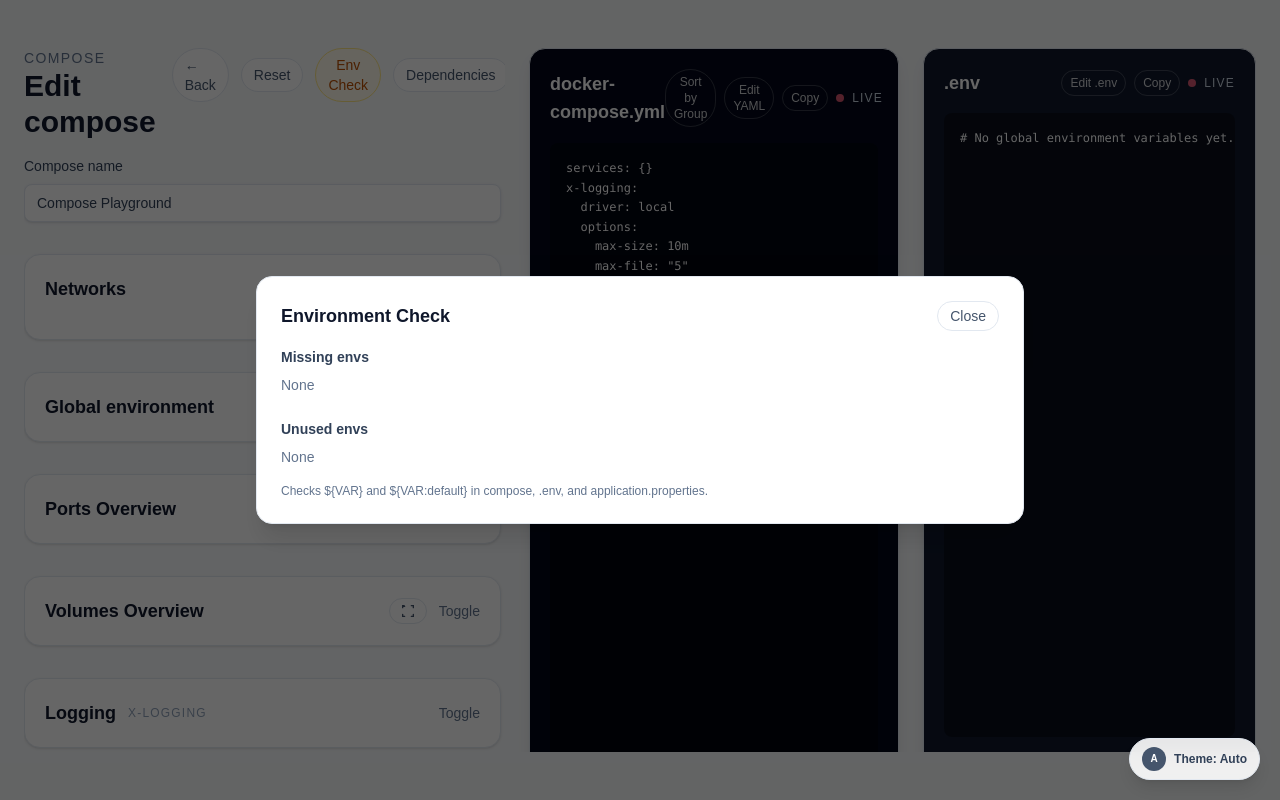
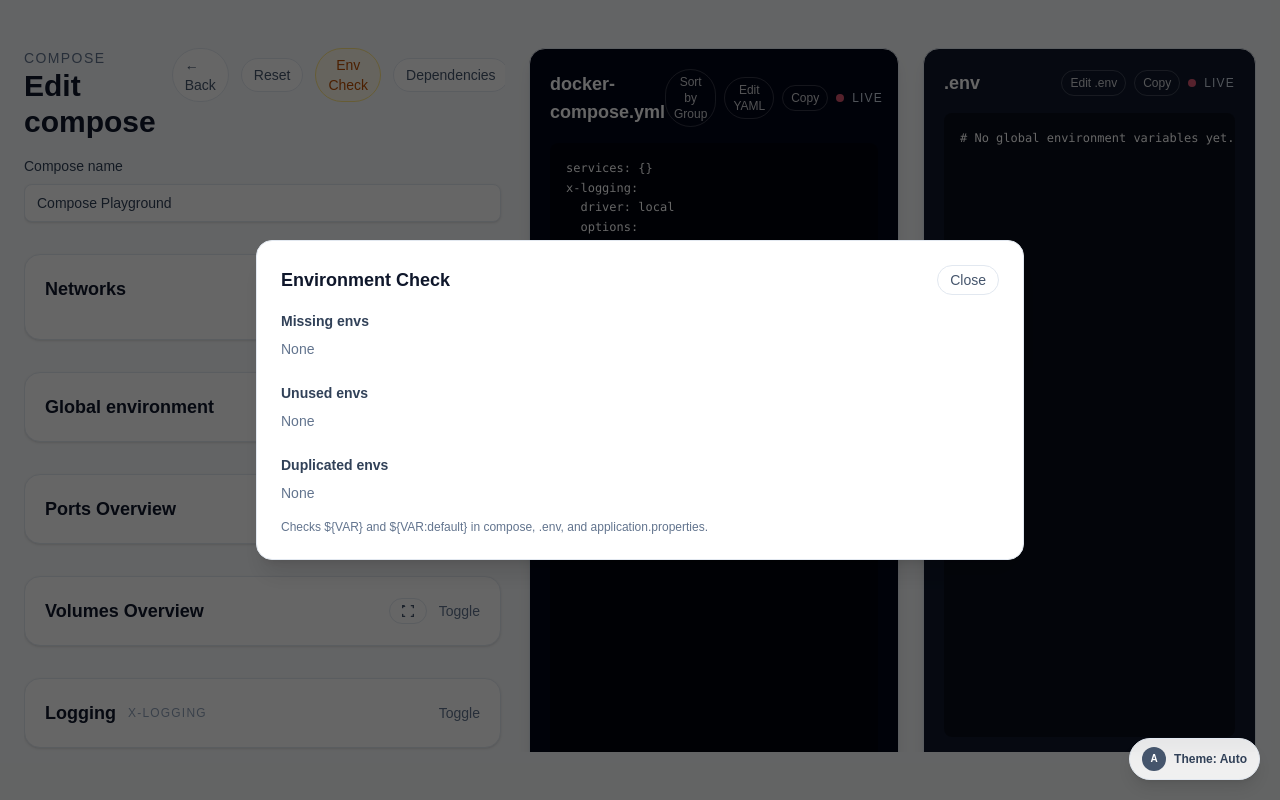
Before and after one commit to oferpaster/compose-manager, a Next.js app: page /playground in a window 1280 px wide. Both pictures are taken after a click on the button "Env Check". Built offline with nearby package versions, Linux system fonts and the light colour scheme.

Commit message:
add check duplication to .env

```diff
--- a/src/components/ComposeEditor.tsx
+++ b/src/components/ComposeEditor.tsx
@@ -134,6 +134,10 @@ export default function ComposeEditor({
   const [isValidationOpen, setIsValidationOpen] = useState(false);
   const [missingEnvSearch, setMissingEnvSearch] = useState("");
   const [unusedEnvSearch, setUnusedEnvSearch] = useState("");
+  const [duplicateEnvSearch, setDuplicateEnvSearch] = useState("");
+  const [duplicateEnvTargets, setDuplicateEnvTargets] = useState<
+    Record<string, string>
+  >({});
   const [copiedCompose, setCopiedCompose] = useState(false);
   const [copiedEnv, setCopiedEnv] = useState(false);
   const [missingEnvValues, setMissingEnvValues] = useState<
@@ -276,19 +280,38 @@ export default function ComposeEditor({
     () => generateEnvFile(validationConfig),
     [validationConfig],
   );
+  const validationBaseConfig = useMemo(() => {
+    if (!isYamlEditorOpen) return validationConfig;
+    const result = parseComposeYamlToConfig(
+      yamlDraft,
+      config,
+      catalog.services,
+    );
+    return result.error ? validationConfig : result.config;
+  }, [catalog.services, config, isYamlEditorOpen, validationConfig, yamlDraft]);
 
   const validation = useMemo(() => {
     const definedGlobal = new Set<string>();
     const definedService = new Set<string>();
+    const valuesMap = new Map<string, Set<string>>();
 
-    validationConfig.globalEnv.forEach((entry) => {
+    const globalEnvEntries = isEnvEditorOpen
+      ? parseEnvText(envDraft)
+      : validationBaseConfig.globalEnv;
+    globalEnvEntries.forEach((entry) => {
       if (entry.key.trim() && entry.value.trim()) {
         definedGlobal.add(entry.key.trim());
+        const valueKey = entry.value.trim();
+        if (valueKey) {
+          if (!valuesMap.has(valueKey)) valuesMap.set(valueKey, new Set());
+          valuesMap.get(valueKey)?.add(entry.key.trim());
+        }
       }
     });
-    validationConfig.services.forEach((service) => {
+    validationBaseConfig.services.forEach((service) => {
       service.env.forEach((entry) => {
-        if (entry.key.trim()) definedService.add(entry.key.trim());
+        const key = entry.key.trim();
+        if (key) definedService.add(key);
       });
     });
 
@@ -301,11 +324,23 @@ export default function ComposeEditor({
       }
     };
 
-    extractFromText(validationComposeYaml);
-    extractFromText(validationEnvFile);
-    validationConfig.services.forEach((service) => {
+    const effectiveComposeYaml = isYamlEditorOpen
+      ? yamlDraft
+      : validationComposeYaml;
+    const effectiveEnvFile = isEnvEditorOpen ? envDraft : validationEnvFile;
+
+    extractFromText(effectiveComposeYaml);
+    extractFromText(effectiveEnvFile);
+    validationBaseConfig.services.forEach((service) => {
       if (service.applicationProperties) {
         extractFromText(service.applicationProperties);
+        return;
+      }
+      const template = catalog.services.find(
+        (item) => item.id === service.serviceId,
+      )?.applicationPropertiesTemplate;
+      if (template?.trim()) {
+        extractFromText(template);
       }
     });
 
@@ -319,8 +354,25 @@ export default function ComposeEditor({
     missing.sort();
     unused.sort();
 
-    return { missing, unused };
-  }, [validationComposeYaml, validationConfig, validationEnvFile]);
+    const duplicated = Array.from(valuesMap.entries())
+      .filter(([, keys]) => keys.size > 1)
+      .map(([value, keys]) => ({
+        value,
+        keys: Array.from(keys).sort(),
+      }))
+      .sort((a, b) => a.value.localeCompare(b.value));
+
+    return { missing, unused, duplicated };
+  }, [
+    catalog.services,
+    envDraft,
+    isEnvEditorOpen,
+    isYamlEditorOpen,
+    validationBaseConfig,
+    validationComposeYaml,
+    validationEnvFile,
+    yamlDraft,
+  ]);
 
   const resolvePortMapping = (port: string, envMap: Map<string, string>) => {
     const pattern = /\$\{([A-Za-z_][A-Za-z0-9_]*)(?::([^}]*))?\}/g;
@@ -458,6 +510,116 @@ export default function ComposeEditor({
     });
   };
 
+  const refactorDuplicateEnv = (
+    value: string,
+    nextKeyInput: string,
+    keys: string[],
+  ) => {
+    const nextKey = nextKeyInput.trim();
+    if (!nextKey) return;
+    if (!/^[A-Za-z_][A-Za-z0-9_]*$/.test(nextKey)) return;
+    const oldKeys = new Set(keys);
+    if (oldKeys.size === 0) return;
+
+    const pattern = /\$\{([A-Za-z_][A-Za-z0-9_]*)(?::([^}]*))?\}/g;
+    const replaceText = (text: string) =>
+      text.replace(pattern, (match, name, fallback) => {
+        if (!oldKeys.has(name)) return match;
+        if (typeof fallback === "string") {
+          return `\${${nextKey}:${fallback}}`;
+        }
+        return `\${${nextKey}}`;
+      });
+
+    const replaceMaybe = (text?: string) => {
+      if (!text) return text;
+      return replaceText(text);
+    };
+
+    setConfig((prev) => {
+      const nextGlobalEnv = prev.globalEnv
+        .filter((entry) => !oldKeys.has(entry.key))
+        .map((entry) => ({
+          ...entry,
+          value: replaceText(entry.value),
+        }));
+
+      const existingIndex = nextGlobalEnv.findIndex(
+        (entry) => entry.key === nextKey,
+      );
+      if (existingIndex >= 0) {
+        nextGlobalEnv[existingIndex] = { key: nextKey, value };
+      } else {
+        nextGlobalEnv.push({ key: nextKey, value });
+      }
+
+      const nextServices = prev.services.map((service) => ({
+        ...service,
+        ports: service.ports.map(replaceText),
+        volumes: service.volumes.map(replaceText),
+        env: service.env.map((entry) => ({
+          ...entry,
+          value: replaceText(entry.value),
+        })),
+        envFile: service.envFile.map(replaceText),
+        networkMode: replaceMaybe(service.networkMode),
+        hostname: replaceMaybe(service.hostname),
+        pid: replaceMaybe(service.pid),
+        user: replaceMaybe(service.user),
+        restart: replaceMaybe(service.restart),
+        command: replaceMaybe(service.command),
+        entrypoint: replaceMaybe(service.entrypoint),
+        logging: replaceText(service.logging),
+        healthcheck: {
+          ...service.healthcheck,
+          test: replaceText(service.healthcheck.test),
+          interval: replaceText(service.healthcheck.interval),
+          timeout: replaceText(service.healthcheck.timeout),
+          startPeriod: replaceText(service.healthcheck.startPeriod),
+        },
+        extraYaml: replaceText(service.extraYaml),
+        applicationProperties: replaceMaybe(service.applicationProperties),
+        prometheusPort: replaceMaybe(service.prometheusPort),
+        prometheusMetricsPath: replaceMaybe(service.prometheusMetricsPath),
+        prometheusScrapeInterval: replaceMaybe(service.prometheusScrapeInterval),
+      }));
+
+      const nextConfig = {
+        ...prev,
+        globalEnv: nextGlobalEnv,
+        services: nextServices,
+        loggingTemplate: replaceMaybe(prev.loggingTemplate),
+        nginx: prev.nginx
+          ? {
+              cert: replaceMaybe(prev.nginx.cert),
+              key: replaceMaybe(prev.nginx.key),
+              ca: replaceMaybe(prev.nginx.ca),
+              config: replaceMaybe(prev.nginx.config),
+            }
+          : prev.nginx,
+        prometheus: prev.prometheus
+          ? {
+              ...prev.prometheus,
+              configYaml: replaceMaybe(prev.prometheus.configYaml),
+            }
+          : prev.prometheus,
+      };
+
+      if (isEnvEditorOpen) {
+        setEnvDraft(generateEnvFile(nextConfig));
+      }
+      if (isYamlEditorOpen) {
+        setYamlDraft((draft) => replaceText(draft));
+      }
+      return nextConfig;
+    });
+
+    setDuplicateEnvTargets((prev) => ({
+      ...prev,
+      [value]: "",
+    }));
+  };
+
   useEffect(() => {
     if (!config.prometheus?.enabled) {
       const anyServiceEnabled = config.services.some(
@@ -508,6 +670,17 @@ export default function ComposeEditor({
       return next;
     });
   }, [isValidationOpen, validation.missing]);
+
+  useEffect(() => {
+    if (!isValidationOpen) return;
+    setDuplicateEnvTargets((prev) => {
+      const next: Record<string, string> = {};
+      validation.duplicated.forEach((entry) => {
+        next[entry.value] = prev[entry.value] ?? "";
+      });
+      return next;
+    });
+  }, [isValidationOpen, validation.duplicated]);
 
   useEffect(() => {
     if (!hoveredGroupId) {
@@ -1069,11 +1242,16 @@ export default function ComposeEditor({
         missingEnvSearch={missingEnvSearch}
         unusedEnvSearch={unusedEnvSearch}
         missingEnvValues={missingEnvValues}
+        duplicateEnvSearch={duplicateEnvSearch}
+        duplicateEnvTargets={duplicateEnvTargets}
         setMissingEnvSearch={setMissingEnvSearch}
         setUnusedEnvSearch={setUnusedEnvSearch}
+        setDuplicateEnvSearch={setDuplicateEnvSearch}
         setMissingEnvValues={setMissingEnvValues}
+        setDuplicateEnvTargets={setDuplicateEnvTargets}
         addMissingEnv={addMissingEnv}
         removeUnusedEnv={removeUnusedEnv}
+        refactorDuplicateEnv={refactorDuplicateEnv}
       />
 
       <SaveToast message={saveMessage} status={saveStatus} />
--- a/src/components/compose/EnvValidationModal.tsx
+++ b/src/components/compose/EnvValidationModal.tsx
@@ -3,6 +3,7 @@
 type ValidationSummary = {
   missing: string[];
   unused: string[];
+  duplicated: { value: string; keys: string[] }[];
 };
 
 type EnvValidationModalProps = {
@@ -12,13 +13,20 @@ type EnvValidationModalProps = {
   missingEnvSearch: string;
   unusedEnvSearch: string;
   missingEnvValues: Record<string, string>;
+  duplicateEnvSearch: string;
+  duplicateEnvTargets: Record<string, string>;
   setMissingEnvSearch: (value: string) => void;
   setUnusedEnvSearch: (value: string) => void;
+  setDuplicateEnvSearch: (value: string) => void;
   setMissingEnvValues: (
+    updater: (prev: Record<string, string>) => Record<string, string>
+  ) => void;
+  setDuplicateEnvTargets: (
     updater: (prev: Record<string, string>) => Record<string, string>
   ) => void;
   addMissingEnv: (key: string) => void;
   removeUnusedEnv: (key: string) => void;
+  refactorDuplicateEnv: (value: string, nextKey: string, keys: string[]) => void;
 };
 
 export default function EnvValidationModal({
@@ -28,11 +36,16 @@ export default function EnvValidationModal({
   missingEnvSearch,
   unusedEnvSearch,
   missingEnvValues,
+  duplicateEnvSearch,
+  duplicateEnvTargets,
   setMissingEnvSearch,
   setUnusedEnvSearch,
+  setDuplicateEnvSearch,
   setMissingEnvValues,
+  setDuplicateEnvTargets,
   addMissingEnv,
   removeUnusedEnv,
+  refactorDuplicateEnv,
 }: EnvValidationModalProps) {
   if (!open) return null;
 
@@ -138,6 +151,72 @@ export default function EnvValidationModal({
               </div>
             )}
           </div>
+          <div>
+            <p className="text-sm font-semibold text-slate-700">
+              Duplicated envs
+            </p>
+            {validation.duplicated.length === 0 ? (
+              <p className="mt-2 text-sm text-slate-500">None</p>
+            ) : (
+              <div className="mt-2 space-y-3 text-sm text-amber-700">
+                <input
+                  className="w-full rounded-lg border border-slate-200 px-3 py-2 text-sm text-slate-900"
+                  placeholder="Search duplicated envs..."
+                  value={duplicateEnvSearch}
+                  onChange={(event) =>
+                    setDuplicateEnvSearch(event.target.value)
+                  }
+                />
+                <div className="space-y-2">
+                  {validation.duplicated
+                    .filter((entry) => {
+                      const needle = duplicateEnvSearch.trim().toLowerCase();
+                      if (!needle) return true;
+                      const haystack = `${entry.value} ${entry.keys.join(" ")}`.toLowerCase();
+                      return haystack.includes(needle);
+                    })
+                    .map((entry) => (
+                      <div
+                        key={`duplicate-${entry.value}`}
+                        className="rounded-xl border border-amber-200 bg-amber-50 px-3 py-2"
+                      >
+                        <p className="text-xs font-semibold text-amber-700">
+                          Value: {entry.value}
+                        </p>
+                        <p className="mt-1 text-xs text-slate-700">
+                          {entry.keys.join(", ")}
+                        </p>
+                        <div className="mt-2 grid items-center gap-2 md:grid-cols-[1fr_auto]">
+                          <input
+                            value={duplicateEnvTargets[entry.value] ?? ""}
+                            onChange={(event) =>
+                              setDuplicateEnvTargets((prev) => ({
+                                ...prev,
+                                [entry.value]: event.target.value,
+                              }))
+                            }
+                            className="rounded-lg border border-slate-200 px-3 py-2 text-xs text-slate-900"
+                            placeholder="New env key"
+                          />
+                          <button
+                            onClick={() =>
+                              refactorDuplicateEnv(
+                                entry.value,
+                                duplicateEnvTargets[entry.value] ?? "",
+                                entry.keys
+                              )
+                            }
+                            className="rounded-full border border-amber-200 bg-white px-3 py-1 text-xs font-semibold text-amber-700"
+                          >
+                            Refactor
+                          </button>
+                        </div>
+                      </div>
+                    ))}
+                </div>
+              </div>
+            )}
+          </div>
         </div>
         <p className="mt-4 text-xs text-slate-500">
           Checks ${"{VAR}"} and ${"{VAR:default}"} in compose, .env, and
```
